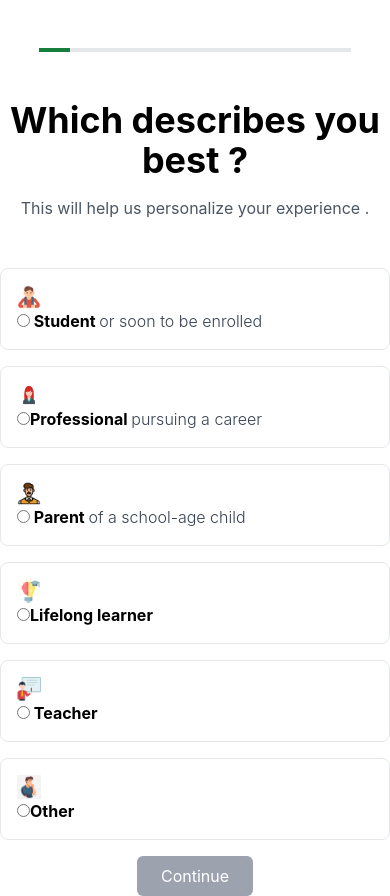
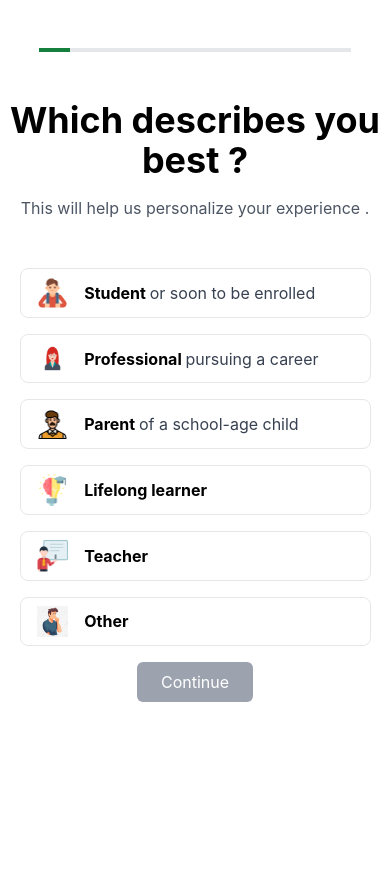
Before and after one commit to ragini743/aeonaxy-assignment, a React (Create React App) app: page / in a window 390 px wide. After the commit the page ends 844 px from the top, so only its background shows below. Built offline with nearby package versions, Linux system fonts and the light colour scheme.

Commit message:
make responsive ,create option to select user

```diff
--- a/src/DemoComponent/UserCard.js
+++ b/src/DemoComponent/UserCard.js
@@ -3,20 +3,19 @@ import { FontAwesomeIcon } from '@fortawesome/react-fontawesome' ;
 
 
 
-const UserCard = ({data}) => {
+const UserCard = ({data,isSelected,handleSelectOption}) => {
+    console.log("isSelected",isSelected)
   return (
-    <div className='border-gray-200 border-[1px] py-4 mb-4 rounded-lg pl-4'>
-        <div className='w-6'>
+    <div className={'border-gray-200 border-[1px] py-2 mb-4 rounded-lg pl-4 flex items-center ' + (isSelected? "shadow-custom border-red-200" :"")} onClick={() => handleSelectOption(data)}>
+        <div className='w-[10%] sm:w-[5%] mr-4 '>
            <img src={data.icon} alt=''></img>
         </div>
 
-      <div>
-        <label className='font-bold list-none'>
-            <input type='radio' value={data.profession?data.profession:data.description}>
+      <div className='w-[90%]'>
+        <label className='font-bold list-none w-full inline-block'>
 
-            </input>
                   {data.profession?data.profession:data.description}
-                  <span className='text-gray-700 font-light'>{data.optionalProfession}</span>
+                  <span className='text-gray-700 font-normal'>{data.optionalProfession}</span>
         </label>
 
       </div>
--- a/src/DemoComponent/UserData.js
+++ b/src/DemoComponent/UserData.js
@@ -1,8 +1,15 @@
-import React from 'react'
+import React, { useState } from 'react'
 import { arrayOfProession } from '../utils/constant'
 import UserCard from './UserCard'
 
 const UserData = ({heading,text ,dataArray}) => {
+    const [selectedOption,setSelectedOption] =useState(null) ;
+    const handleSelectOption = (option) => {
+        setSelectedOption(option);
+        console.log("option",option)
+      };
+      console.log("selectedOption",selectedOption)
+
   return (
     <div>
         <div className='text-center'>
@@ -11,10 +18,14 @@ const UserData = ({heading,text ,dataArray}) => {
           </h1>
           <p className='text-gray-600 my-4'>{text}</p>
         </div>
-        <div className='lg:w-[40%] mx-auto mt-12 '>
+        <div className='w-[90%] sm:w-[80%] lg:w-[40%] mx-auto mt-12 '>
             {
                 dataArray.map((data) =>
-                  <UserCard data= {data} />
+                  <UserCard
+                  key={data.id} data= {data}
+                  handleSelectOption={handleSelectOption}
+                  isSelected = { selectedOption && selectedOption.id === data.id}
+                   />
                 )
             }
         </div>
--- a/src/index.css
+++ b/src/index.css
@@ -11,6 +11,9 @@ code {
   font-family: source-code-pro, Menlo, Monaco, Consolas, 'Courier New',
     monospace;
 }
+.shadow-custom {
+  box-shadow: 0px 0px 6px 1px rgba(18, 17, 17, 0.1), 0 2px 4px -1px rgba(0, 0, 0, 0.06);
+}
 
 
 @tailwind base;
--- a/src/utils/constant.js
+++ b/src/utils/constant.js
@@ -37,18 +37,27 @@ export const arrayOfProession = [
     },
 ] ;
 export const arrayOfInterestedLearning =[
-    {
+    {   id:1,
+        icon:"",
         description : " Learning specific skills to advanc my career"
     },{
+        id:2,
+        icon:"",
         description:"Exploring new topics I'm interested in"
     },
     {
+        id:3,
+        icon:"",
         description:"Refreshing my math foundations"
     },
     {
+        id:4,
+        icon:"",
         description:"Exercising my brain to stay sharp"
     },
     {
+        id:5,
+        icon:"",
         description:"Something else"
     }
 
```
